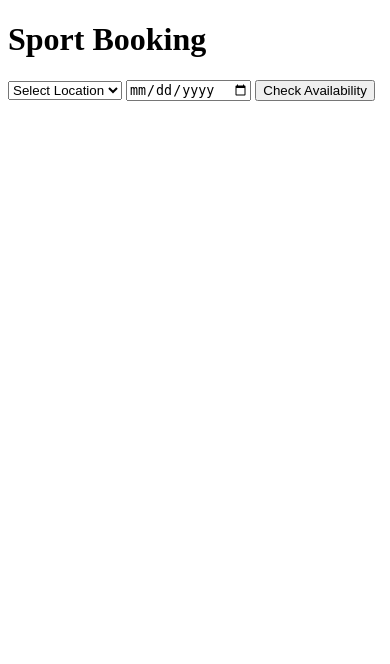
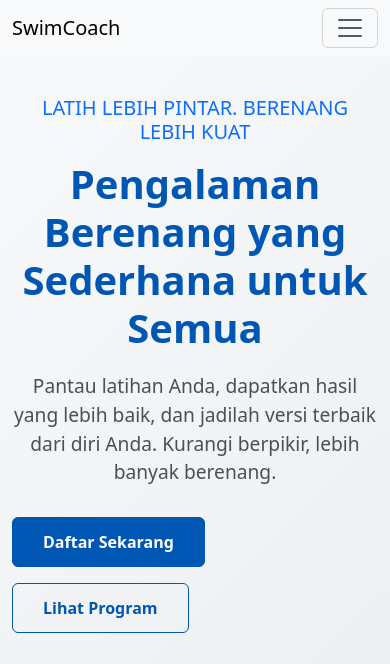
Before and after one commit to walidata48/sportigo-new, a Flask app: page / in a window 390 px wide. Shown: the top 664 px of the page. Before the commit the page ends 101 px from the top, so only its background shows below. Run offline with Flask 3, Linux system fonts and the light colour scheme; the visitor is signed in with stand-in values (Sample User, id 1).

Commit message:
landing page

```diff
--- a/app.py
+++ b/app.py
@@ -51,10 +51,14 @@ def login_required(f):
     return decorated_function
 
 @app.route('/')
+def index():
+    return render_template('index.html')
+
+@app.route('/dashboard')
 @login_required
-def index():
+def dashboard():
     locations = Location.query.all()
-    return render_template('index.html', locations=locations)
+    return render_template('dashboard.html', locations=locations)
 
 @app.route('/get_available_slots', methods=['POST'])
 @login_required
--- /dev/null
+++ b/static/css/style.css
@@ -0,0 +1,124 @@
+.hero-section {
+    padding: 80px 0;
+    background: linear-gradient(135deg, #f8f9fa 0%, #e9ecef 100%);
+    min-height: 80vh;
+    display: flex;
+    align-items: center;
+}
+
+.hero-title {
+    font-size: 3.5rem;
+    font-weight: 700;
+    color: #0056b3;
+    margin-bottom: 20px;
+}
+
+.hero-subtitle {
+    color: #6c757d;
+    font-size: 1.2rem;
+    margin-bottom: 30px;
+}
+
+.hero-text {
+    color: #495057;
+    font-size: 1.2rem;
+    margin-bottom: 30px;
+}
+
+.hero-image {
+    max-width: 100%;
+    height: auto;
+    animation: float 3s ease-in-out infinite;
+}
+
+.btn-primary {
+    background-color: #0056b3;
+    border-color: #0056b3;
+    padding: 12px 30px;
+    font-weight: 600;
+    margin-right: 15px;
+}
+
+.btn-outline-primary {
+    border-color: #0056b3;
+    color: #0056b3;
+    padding: 12px 30px;
+    font-weight: 600;
+}
+
+.btn-primary:hover, .btn-outline-primary:hover {
+    background-color: #004494;
+    border-color: #004494;
+}
+
+@keyframes float {
+    0% { transform: translateY(0px); }
+    50% { transform: translateY(-20px); }
+    100% { transform: translateY(0px); }
+}
+
+@media (max-width: 768px) {
+    .hero-section {
+        text-align: center;
+        padding: 40px 0;
+    }
+
+    .hero-content {
+        order: 1;
+    }
+
+    .hero-image-container {
+        order: 2;
+        margin-top: 40px;
+    }
+
+    .hero-title {
+        font-size: 2.5rem;
+    }
+}
+
+/* Feature Cards */
+.feature-card {
+    padding: 30px;
+    text-align: center;
+    background: white;
+    border-radius: 10px;
+    box-shadow: 0 4px 6px rgba(0, 0, 0, 0.1);
+    transition: transform 0.3s ease;
+}
+
+.feature-card:hover {
+    transform: translateY(-5px);
+}
+
+.feature-icon {
+    font-size: 2.5rem;
+    color: #0056b3;
+}
+
+/* Program Cards */
+.program-card {
+    background: white;
+    padding: 30px;
+    border-radius: 10px;
+    box-shadow: 0 4px 6px rgba(0, 0, 0, 0.1);
+    height: 100%;
+    display: flex;
+    flex-direction: column;
+    justify-content: space-between;
+}
+
+.program-features {
+    list-style: none;
+    padding-left: 0;
+    margin: 20px 0;
+}
+
+.program-features li {
+    padding: 8px 0;
+    border-bottom: 1px solid #e9ecef;
+}
+
+.program-features li:last-child {
+    border-bottom: none;
+}
--- a/templates/base.html
+++ b/templates/base.html
@@ -1,5 +1,33 @@
-<!-- Add this in your navigation bar -->
+<!DOCTYPE html>
+<html lang="en">
+<head>
+    <meta charset="UTF-8">
+    <meta name="viewport" content="width=device-width, initial-scale=1.0">
+    <title>Swim Coach Course</title>
+    <!-- Bootstrap CSS -->
+    <link href="https://cdn.jsdelivr.net/npm/bootstrap@5.3.0/dist/css/bootstrap.min.css" rel="stylesheet">
+    <!-- Font Awesome -->
+    <link href="https://cdnjs.cloudflare.com/ajax/libs/font-awesome/6.0.0/css/all.min.css" rel="stylesheet">
+    <!-- Your custom CSS -->
+    <link href="{{ url_for('static', filename='css/style.css') }}" rel="stylesheet">
+</head>
+<body>
+    <!-- Navigation bar -->
+    <nav class="navbar navbar-expand-lg navbar-light bg-light">
+        <div class="container">
+            <a class="navbar-brand" href="{{ url_for('index') }}">SwimCoach</a>
+            <button class="navbar-toggler" type="button" data-bs-toggle="collapse" data-bs-target="#navbarNav">
+                <span class="navbar-toggler-icon"></span>
+            </button>
+            <div class="collapse navbar-collapse" id="navbarNav">
+                <ul class="navbar-nav ms-auto">
+                    <li class="nav-item">
+                        <a class="nav-link" href="#program">Program</a>
+                    </li>
                     {% if 'user_id' in session %}
+                        <li class="nav-item">
+                            <a class="nav-link" href="{{ url_for('dashboard') }}">Dashboard</a>
+                        </li>
                         <li class="nav-item">
                             <a class="nav-link" href="{{ url_for('logout') }}">Logout</a>
                         </li>
@@ -7,4 +35,26 @@
                         <li class="nav-item">
                             <a class="nav-link" href="{{ url_for('login') }}">Login</a>
                         </li>
+                        <li class="nav-item">
+                            <a class="nav-link" href="{{ url_for('signup') }}">Sign Up</a>
+                        </li>
                     {% endif %}
+                </ul>
+            </div>
+        </div>
+    </nav>
+
+    {% block content %}
+    {% endblock %}
+
+    <!-- Footer -->
+    <footer class="bg-light py-4 mt-5">
+        <div class="container text-center">
+            <p>&copy; 2024 SwimCoach. All rights reserved.</p>
+        </div>
+    </footer>
+
+    <!-- Bootstrap JS -->
+    <script src="https://cdn.jsdelivr.net/npm/bootstrap@5.3.0/dist/js/bootstrap.bundle.min.js"></script>
+</body>
+</html>
--- a/templates/index.html
+++ b/templates/index.html
@@ -1,134 +1,107 @@
-<!DOCTYPE html>
-<html>
-<head>
-    <title>Sport Booking</title>
-    <script src="https://code.jquery.com/jquery-3.6.0.min.js"></script>
-    <style>
-        .time-slot {
-            cursor: pointer;
-            padding: 10px;
-            margin: 5px;
-            border: 1px solid #ddd;
-        }
-        .time-slot:hover {
-            background-color: #f0f0f0;
-        }
-        .hidden {
-            display: none;
-        }
-    </style>
-</head>
-<body>
-    <h1>Sport Booking</h1>
+{% extends "base.html" %}
 
-    <!-- Step 1: Location and Date Selection -->
-    <div id="step1">
-        <form id="bookingForm">
-            <select name="location_id" id="location_id" required>
-                <option value="">Select Location</option>
-                {% for location in locations %}
-                <option value="{{ location.id }}">{{ location.name }}</option>
-                {% endfor %}
-            </select>
-            <input type="date" id="date" name="date" required>
-            <button type="button" onclick="showAvailableSlots()">Check Availability</button>
-        </form>
+{% block content %}
+<!-- Hero Section -->
+<section class="hero-section">
+    <div class="container">
+        <div class="row align-items-center">
+            <div class="col-lg-6 hero-content">
+                <h5 class="text-primary mb-3">LATIH LEBIH PINTAR. BERENANG LEBIH KUAT</h5>
+                <h1 class="hero-title">Pengalaman Berenang yang Sederhana untuk Semua</h1>
+                <p class="hero-text">
+                    Pantau latihan Anda, dapatkan hasil yang lebih baik, dan jadilah versi terbaik dari diri Anda.
+                    Kurangi berpikir, lebih banyak berenang.
+                </p>
+                <div class="d-flex flex-wrap gap-3">
+                    <a href="{{ url_for('signup') }}" class="btn btn-primary">Daftar Sekarang</a>
+                    <a href="#program" class="btn btn-outline-primary">Lihat Program</a>
+                </div>
+            </div>
+            <div class="col-lg-6 hero-image-container">
+                <img src="{{ url_for('static', filename='images/swimming.png') }}" alt="Swimming Illustration" class="hero-image">
+            </div>
+        </div>
     </div>
+</section>
 
-    <!-- Step 2: Time Slots -->
-    <div id="time-slots" class="hidden"></div>
+<!-- Features Section -->
+<section class="features-section py-5">
+    <div class="container">
+        <h2 class="text-center mb-5">Mengapa Memilih Kami?</h2>
+        <div class="row g-4">
+            <div class="col-md-4">
+                <div class="feature-card">
+                    <div class="feature-icon mb-3">
+                        <i class="fas fa-medal"></i>
+                    </div>
+                    <h3>Pelatih Berpengalaman</h3>
+                    <p>Tim pelatih kami tersertifikasi dan memiliki pengalaman bertahun-tahun dalam melatih renang.</p>
+                </div>
+            </div>
+            <div class="col-md-4">
+                <div class="feature-card">
+                    <div class="feature-icon mb-3">
+                        <i class="fas fa-users"></i>
+                    </div>
+                    <h3>Kelas Kecil</h3>
+                    <p>Rasio pelatih dan siswa yang kecil untuk memastikan setiap siswa mendapat perhatian maksimal.</p>
+                </div>
+            </div>
+            <div class="col-md-4">
+                <div class="feature-card">
+                    <div class="feature-icon mb-3">
+                        <i class="fas fa-clock"></i>
+                    </div>
+                    <h3>Jadwal Fleksibel</h3>
+                    <p>Pilih jadwal yang sesuai dengan kesibukan Anda dari berbagai pilihan waktu yang tersedia.</p>
+                </div>
+            </div>
+        </div>
+    </div>
+</section>
 
-    <!-- Step 3: Consecutive Dates -->
-    <div id="booking-details" class="hidden"></div>
-
-    <script>
-        function showAvailableSlots() {
-            $('#time-slots').removeClass('hidden');
-            $('#booking-details').addClass('hidden');
-
-            $.post('/get_available_slots', {
-                location_id: $('#location_id').val(),
-                date: $('#date').val()
-            }, function(response) {
-                let slotsHtml = '<h2>Available Time Slots</h2>';
-                response.available_slots.forEach(slot => {
-                    slotsHtml += `
-                        <div class="time-slot" onclick="selectTimeSlot('${slot.start_time}', '${slot.end_time}')">
-                            ${slot.start_time} - ${slot.end_time}
-                            (${slot.available}/${slot.total_quota} available)
-                        </div>
-                    `;
-                });
-                $('#time-slots').html(slotsHtml);
-            });
-        }
-
-        function selectTimeSlot(startTime, endTime) {
-            $('#booking-details').removeClass('hidden');
-
-            $.post('/get_consecutive_dates', {
-                location_id: $('#location_id').val(),
-                date: $('#date').val(),
-                start_time: startTime,
-                end_time: endTime
-            }, function(response) {
-                let datesHtml = `
-                    <h2>${response.location_name}</h2>
-                    <table border="1">
-                        <thead>
-                            <tr>
-                                <th>Date</th>
-                                <th>Time</th>
-                                <th>Availability</th>
-                            </tr>
-                        </thead>
-                        <tbody>
-                `;
-
-                response.consecutive_dates.forEach(date => {
-                    datesHtml += `
-                        <tr>
-                            <td>${date.formatted_date}</td>
-                            <td>${date.start_time}-${date.end_time}</td>
-                            <td>${date.available_quota}/${date.total_quota} available</td>
-                        </tr>
-                    `;
-                });
-
-                datesHtml += `
-                        </tbody>
-                    </table>
-                    <div style="margin-top: 20px;">
-                        <button onclick="confirmBooking('${response.consecutive_dates[0].date}', '${startTime}', '${endTime}')">
-                            Confirm Booking
-                        </button>
-                        <button onclick="goBack()">Back</button>
-                    </div>
-                `;
-
-                $('#booking-details').html(datesHtml);
-            });
-        }
-
-        function confirmBooking(date, startTime, endTime) {
-            $.post('/book_session', {
-                location_id: $('#location_id').val(),
-                date: date,
-                start_time: startTime,
-                end_time: endTime
-            }, function(response) {
-                if (response.success) {
-                    window.location.href = '/booking_confirmation/' + response.booking_id;
-                } else {
-                    alert('Booking failed: ' + response.message);
-                }
-            });
-        }
-
-        function goBack() {
-            $('#booking-details').addClass('hidden');
-            $('#time-slots').removeClass('hidden');
-        }
-    </script>
-</body>
-</html>
+<!-- Programs Section -->
+<section id="program" class="programs-section py-5 bg-light">
+    <div class="container">
+        <h2 class="text-center mb-5">Program Kami</h2>
+        <div class="row g-4">
+            <div class="col-md-6 col-lg-4">
+                <div class="program-card">
+                    <h3>Kelas Pemula</h3>
+                    <p>Untuk mereka yang baru memulai perjalanan berenang mereka.</p>
+                    <ul class="program-features">
+                        <li>Teknik dasar berenang</li>
+                        <li>Pengenalan air</li>
+                        <li>Latihan pernapasan</li>
+                    </ul>
+                    <a href="{{ url_for('signup') }}" class="btn btn-primary">Mulai Sekarang</a>
+                </div>
+            </div>
+            <div class="col-md-6 col-lg-4">
+                <div class="program-card">
+                    <h3>Kelas Menengah</h3>
+                    <p>Tingkatkan teknik dan stamina Anda.</p>
+                    <ul class="program-features">
+                        <li>Penyempurnaan gaya</li>
+                        <li>Latihan endurance</li>
+                        <li>Teknik lanjutan</li>
+                    </ul>
+                    <a href="{{ url_for('signup') }}" class="btn btn-primary">Mulai Sekarang</a>
+                </div>
+            </div>
+            <div class="col-md-6 col-lg-4">
+                <div class="program-card">
+                    <h3>Kelas Kompetitif</h3>
+                    <p>Untuk mereka yang ingin berkompetisi.</p>
+                    <ul class="program-features">
+                        <li>Latihan intensif</li>
+                        <li>Persiapan kompetisi</li>
+                        <li>Program khusus</li>
+                    </ul>
+                    <a href="{{ url_for('signup') }}" class="btn btn-primary">Mulai Sekarang</a>
+                </div>
+            </div>
+        </div>
+    </div>
+</section>
+{% endblock %}
```
Also changed, not shown: static/js/style.css (added). Lines whose indentation alone changed are shown as unchanged.
